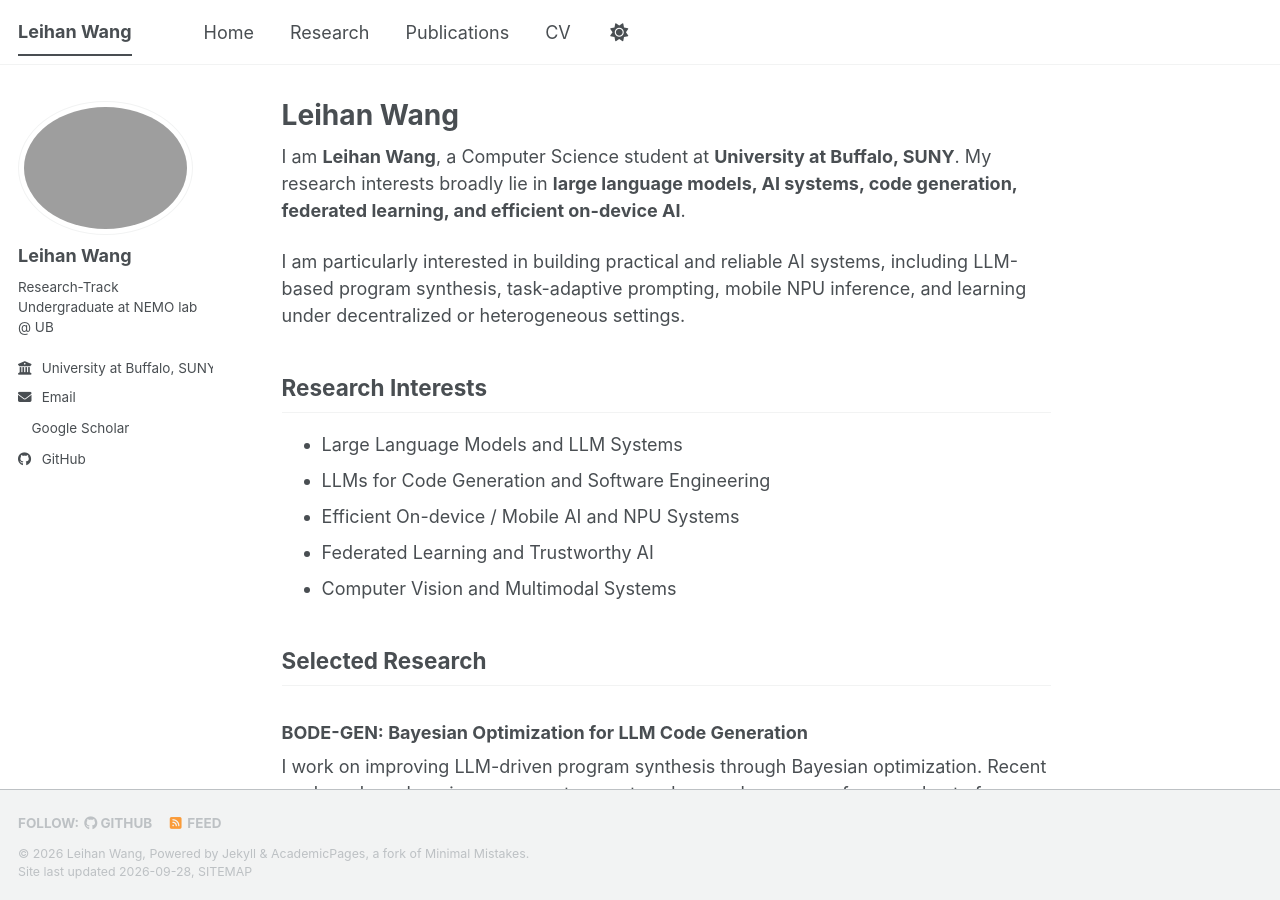
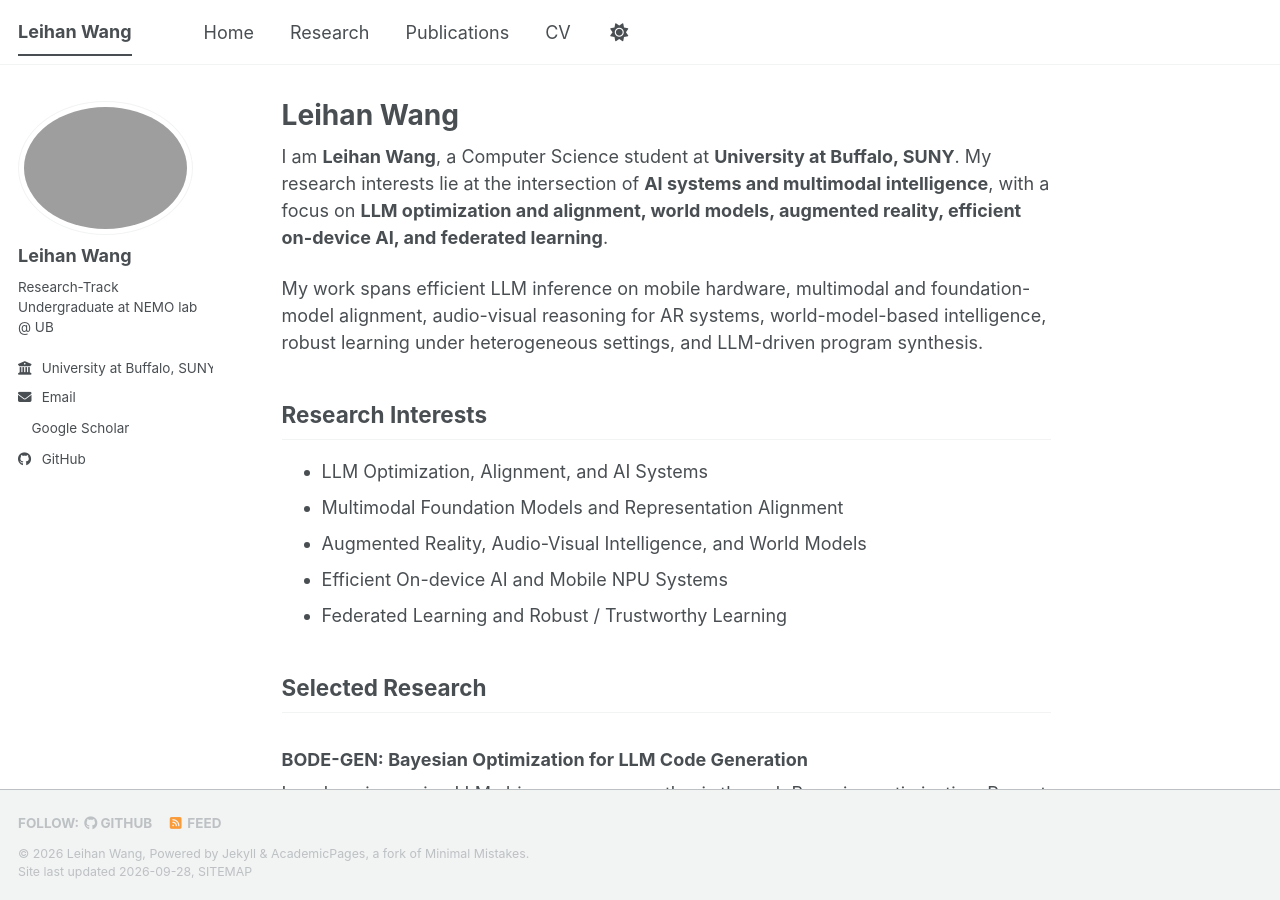
Before and after one commit to leihanwang/leihanwang.github.io, a Jekyll site: the page built from _pages/about.md, in a window 1280 px wide and 900 px high. Built offline with Jekyll 4.4.1, drawn with Linux system fonts in a browser that asks for light colours; a style sheet for code colours, icons or effects is not loaded.

Commit message:
Refine homepage research directions

```diff
--- a/_pages/about.md
+++ b/_pages/about.md
@@ -7,17 +7,17 @@ redirect_from:
   - /about.html
 ---
 
-I am **Leihan Wang**, a Computer Science student at **University at Buffalo, SUNY**. My research interests broadly lie in **large language models, AI systems, code generation, federated learning, and efficient on-device AI**.
+I am **Leihan Wang**, a Computer Science student at **University at Buffalo, SUNY**. My research interests lie at the intersection of **AI systems and multimodal intelligence**, with a focus on **LLM optimization and alignment, world models, augmented reality, efficient on-device AI, and federated learning**.
 
-I am particularly interested in building practical and reliable AI systems, including LLM-based program synthesis, task-adaptive prompting, mobile NPU inference, and learning under decentralized or heterogeneous settings.
+My work spans efficient LLM inference on mobile hardware, multimodal and foundation-model alignment, audio-visual reasoning for AR systems, world-model-based intelligence, robust learning under heterogeneous settings, and LLM-driven program synthesis.
 
 ## Research Interests
 
-- Large Language Models and LLM Systems
-- LLMs for Code Generation and Software Engineering
-- Efficient On-device / Mobile AI and NPU Systems
-- Federated Learning and Trustworthy AI
-- Computer Vision and Multimodal Systems
+- LLM Optimization, Alignment, and AI Systems
+- Multimodal Foundation Models and Representation Alignment
+- Augmented Reality, Audio-Visual Intelligence, and World Models
+- Efficient On-device AI and Mobile NPU Systems
+- Federated Learning and Robust / Trustworthy Learning
 
 ## Selected Research
 
```
